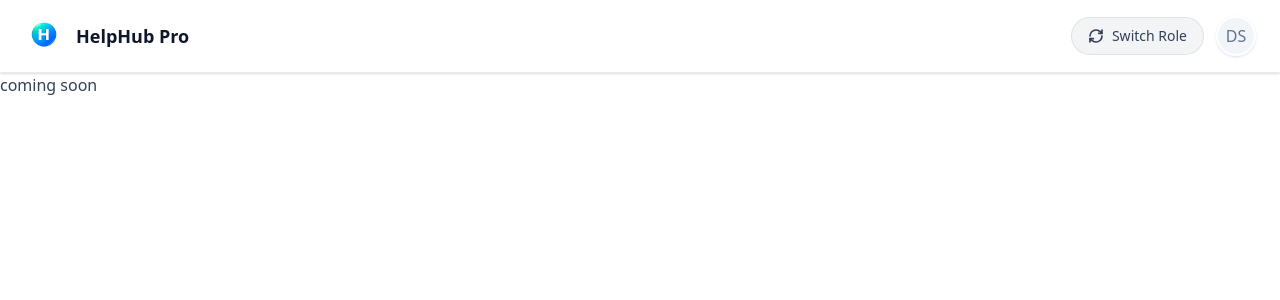
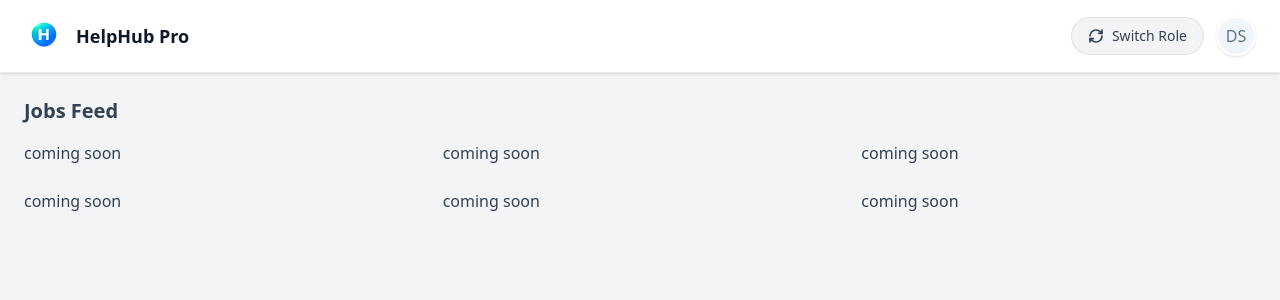
Before and after one commit to madoyakimberley/HelpHub-Group-6, a React (Vite) app: page /feed in a window 1280 px wide. Shown: the top 300 px of the page. Built offline with nearby package versions, Linux system fonts and the light colour scheme.

Commit message:
feat:Worker-Job-Feed

```diff
--- a/src/pages/WorkerJobFeed.jsx
+++ b/src/pages/WorkerJobFeed.jsx
@@ -1,10 +1,16 @@
 import JobCard from "../components/JobCard";
 
-function WorkerJobFeed() {
+export default function WorkerJobFeed({ jobs, loading, onJobClick }) {
   return (
-    <div className="worker-feed">
-      <JobCard />
+    <div className="min-h-screen bg-gray-100 p-6">
+      <h1 className="text-xl font-bold mb-4">Jobs Feed</h1>
+
+      <div className="grid grid-cols-1 md:grid-cols-3 gap-6">
+        {!loading &&
+          jobs.map((job) => (
+            <JobCard key={job.id} job={job} onClick={onJobClick} />
+          ))}
+      </div>
     </div>
   );
 }
-export default WorkerJobFeed;
```
